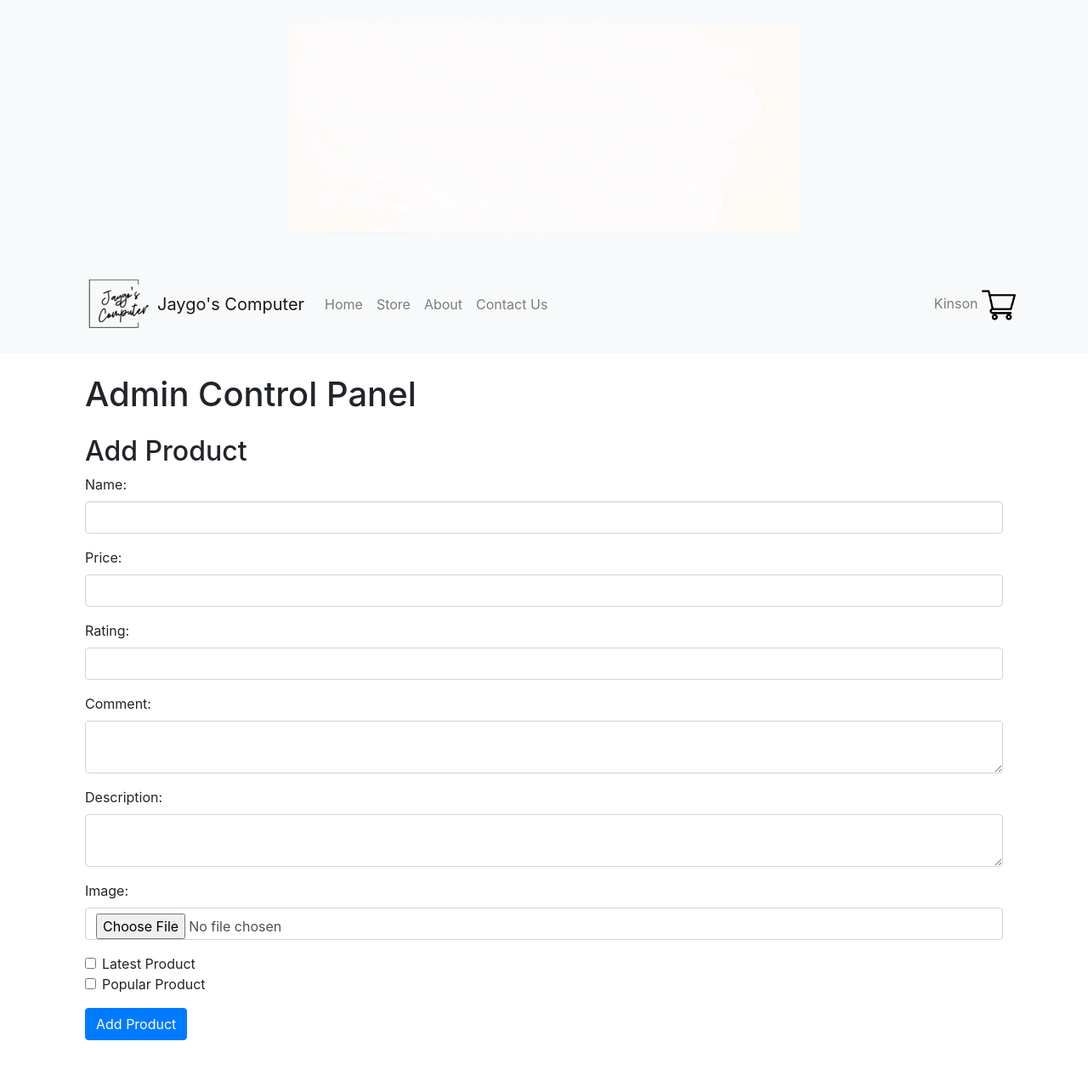
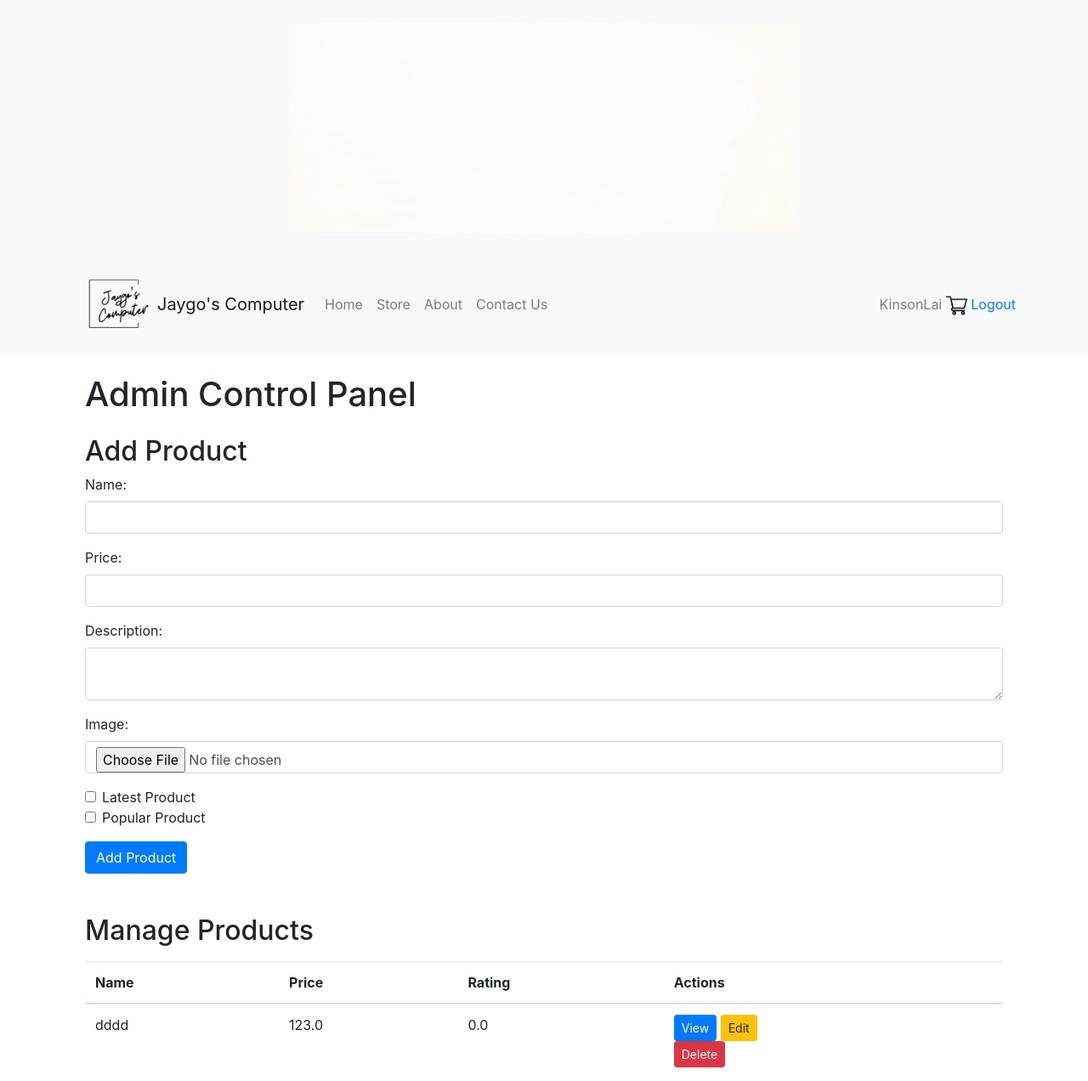
Before and after one commit to KinsonLai/new_sba_site, a Flask app: page /admin in a window 1280 px wide. Shown: the top 1272 px of the page at 85% size. Run offline with Flask 3, Linux system fonts and the light colour scheme; a user stored in the database is signed in; some libraries are stand-ins or nearby versions.

Commit message:
Add functions

```diff
--- a/app.py
+++ b/app.py
@@ -17,12 +17,13 @@ class Product(db.Model):
     id = db.Column(db.Integer, primary_key=True)
     name = db.Column(db.String(100), nullable=False)
     price = db.Column(db.Float, nullable=False)
-    rating = db.Column(db.Float, nullable=False)
-    comment = db.Column(db.Text)
+    rating = db.Column(db.Float, nullable=False, default=0.0)
+    num_ratings = db.Column(db.Integer, nullable=False, default=0)
     image_path = db.Column(db.String(255), nullable=True)
     description = db.Column(db.Text)
     latest_product = db.Column(db.Boolean, default=False)
     popular_product = db.Column(db.Boolean, default=False)
+    comments = db.relationship('Comment', backref='product', lazy=True)
 
 
 class User(db.Model):
@@ -30,6 +31,19 @@ class User(db.Model):
     username = db.Column(db.String(20), unique=True, nullable=False)
     email = db.Column(db.String(50), unique=True, nullable=False)
     password = db.Column(db.String(80), nullable=False)
+
+
+class Comment(db.Model):
+    id = db.Column(db.Integer, primary_key=True)
+    username = db.Column(db.String(20), nullable=False)
+    product_id = db.Column(db.Integer, db.ForeignKey('product.id'), nullable=False)
+    comment = db.Column(db.Text, nullable=False)
+    rating = db.Column(db.Integer, nullable=False)
+
+
+class CommentForm(FlaskForm):
+    comment = StringField('Comment', validators=[DataRequired()])
+    submit = SubmitField('Add Comment')
 
 
 # Registration form
@@ -65,18 +79,47 @@ def home():
     popular_products = Product.query.filter_by(popular_product=True).all()
     return render_template('home.html', latest_products=latest_products, popular_products=popular_products)
 
-@app.route('/product/<int:product_id>', methods=['GET'])
+@app.route('/product/<int:product_id>', methods=['GET', 'POST'])
 def view_product(product_id):
     product = Product.query.get_or_404(product_id)
-    return render_template('product.html', product=product)
+    form = CommentForm()
+    rating_form = RatingForm()
+
+    if form.validate_on_submit():
+        rating = int(request.form['rating'])
+        comment = Comment(username=session['username'], product_id=product.id, comment=form.comment.data, rating=rating)
+
+        # Update the product's rating and number of ratings
+        update_stmt = update(Product).where(Product.id == product.id).values(
+            rating=((Product.rating * Product.num_ratings) + rating) / (Product.num_ratings + 1),
+            num_ratings=Product.num_ratings + 1
+        )
+        db.session.execute(update_stmt)
+        db.session.add(comment)
+        db.session.commit()
+        flash('Comment and rating added successfully!', 'success')
+        return redirect(url_for('view_product', product_id=product.id))
+
+    if rating_form.validate_on_submit():
+        rating = int(request.form['rating'])
+
+        # Update the product's rating and number of ratings
+        update_stmt = update(Product).where(Product.id == product.id).values(
+            rating=((Product.rating * Product.num_ratings) + rating) / (Product.num_ratings + 1),
+            num_ratings=Product.num_ratings + 1
+        )
+        db.session.execute(update_stmt)
+        db.session.commit()
+        flash('Rating submitted successfully!', 'success')
+        return redirect(url_for('view_product', product_id=product.id))
+
+    return render_template('product.html', product=product, form=form, rating_form=rating_form)
 
 @app.route('/admin', methods=['GET', 'POST'])
 def admin():
     if request.method == 'POST':
         name = request.form['name']
         price = float(request.form['price'])
-        rating = float(request.form['rating'])
-        comment = request.form['comment']
         description = request.form['description']
         latest_product = 'latest_product' in request.form
         popular_product = 'popular_product' in request.form
@@ -90,7 +133,7 @@ def admin():
         else:
             image_path = None
 
-        product = Product(name=name, price=price, rating=rating, comment=comment,
+        product = Product(name=name, price=price,
                           image_path=image_path, description=description,
                           latest_product=latest_product, popular_product=popular_product)
         db.session.add(product)
@@ -174,7 +217,6 @@ def register():
 
     return render_template('register.html', form=form)
 
-
 @app.route('/login', methods=['GET', 'POST'])
 def login():
     form = LoginForm()
@@ -194,6 +236,14 @@ def login():
 
     return render_template('login.html', form=form)
 
+@app.route('/logout')
+def logout():
+    # Clear the session data
+    session.clear()
+    # Redirect to the home page or any other page after logout
+    return redirect(url_for('home'))
+
+
 if __name__ == '__main__':
     db.create_all()
     app.run()
--- a/templates/admin.html
+++ b/templates/admin.html
@@ -15,14 +15,6 @@
       <div class="mb-3">
         <label for="price" class="form-label">Price:</label>
         <input type="number" class="form-control" name="price" step="0.01" required>
-      </div>
-      <div class="mb-3">
-        <label for="rating" class="form-label">Rating:</label>
-        <input type="number" class="form-control" name="rating" step="0.01" required>
-      </div>
-      <div class="mb-3">
-        <label for="comment" class="form-label">Comment:</label>
-        <textarea class="form-control" name="comment" required></textarea>
       </div>
       <div class="mb-3">
         <label for="description" class="form-label">Description:</label>
--- a/templates/base.html
+++ b/templates/base.html
@@ -53,8 +53,9 @@
                 <ul class="navbar-nav ml-auto">
                     {% if username %}
                     <li class="nav-item">
-                        <span class="navbar-text">{{ username }}</span>
-                        <a href="/cart"><img src="{{url_for('static', filename='shopping-cart.png')}}" alt="shopping cart" height="40"></a>
+                        <span class="navbar-text username">{{ username }}</span>
+                        <a href="/cart"><img src="{{url_for('static', filename='shopping-cart.png')}}" alt="shopping cart" height="25"></a>
+                        <a href="/logout" class="logout-btn">Logout</a>
                     </li>
                     {% else %}
                     <li class="nav-item">
@@ -85,7 +86,6 @@
     <!-- Scripts -->
     <script src="https://cdn.jsdelivr.net/npm/bootstrap@5.3.0/dist/js/bootstrap.bundle.min.js"></script>
     <script>
-        // Add your custom scripts here
     </script>
 </body>
 
--- a/templates/home.html
+++ b/templates/home.html
@@ -82,6 +82,7 @@
 <!-- Thumbnails of popular products -->
 <div class="row mt-5">
     {% if popular_products %}
+    <h2 class="text-center">Popular Products</h2>
     {% for product in popular_products %}
     <div class="col-md-3">
         <div class="card">
```
Also changed, not shown: templates/product.html (+54 -3 lines), instance/database.db, static/upload_products/0f4f8881-4414-4750-94c5-9db3f66fc240_1_1.webp (added), static/upload_products/1ba287c0-b660-4642-979b-fc59ea5afb4b_1_1.webp (added), static/upload_products/442f9aaf-cfac-45b1-8ee7-f582b41836b9_1_1.webp (added), static/upload_products/510e8f10-3ba2-4773-9084-d37f2cf59dcc_taobao.jpg (added), static/upload_products/59f842c3-a392-47cb-a40b-33b3ac0cd2cd_China-E-commerce-revenue-share.png (added), static/upload_products/9c691249-a3e9-4230-8884-be57e57a6b08_1_1.webp (added), static/upload_products/9cff3e06-a990-448e-adb3-326842d60d9b_China-E-commerce-revenue-share.png (added), static/upload_products/9da7ce15-935c-4f18-926b-a1d250f495b9_taobao.jpg (added), templates/clipboard.html (added), 1 other file.
